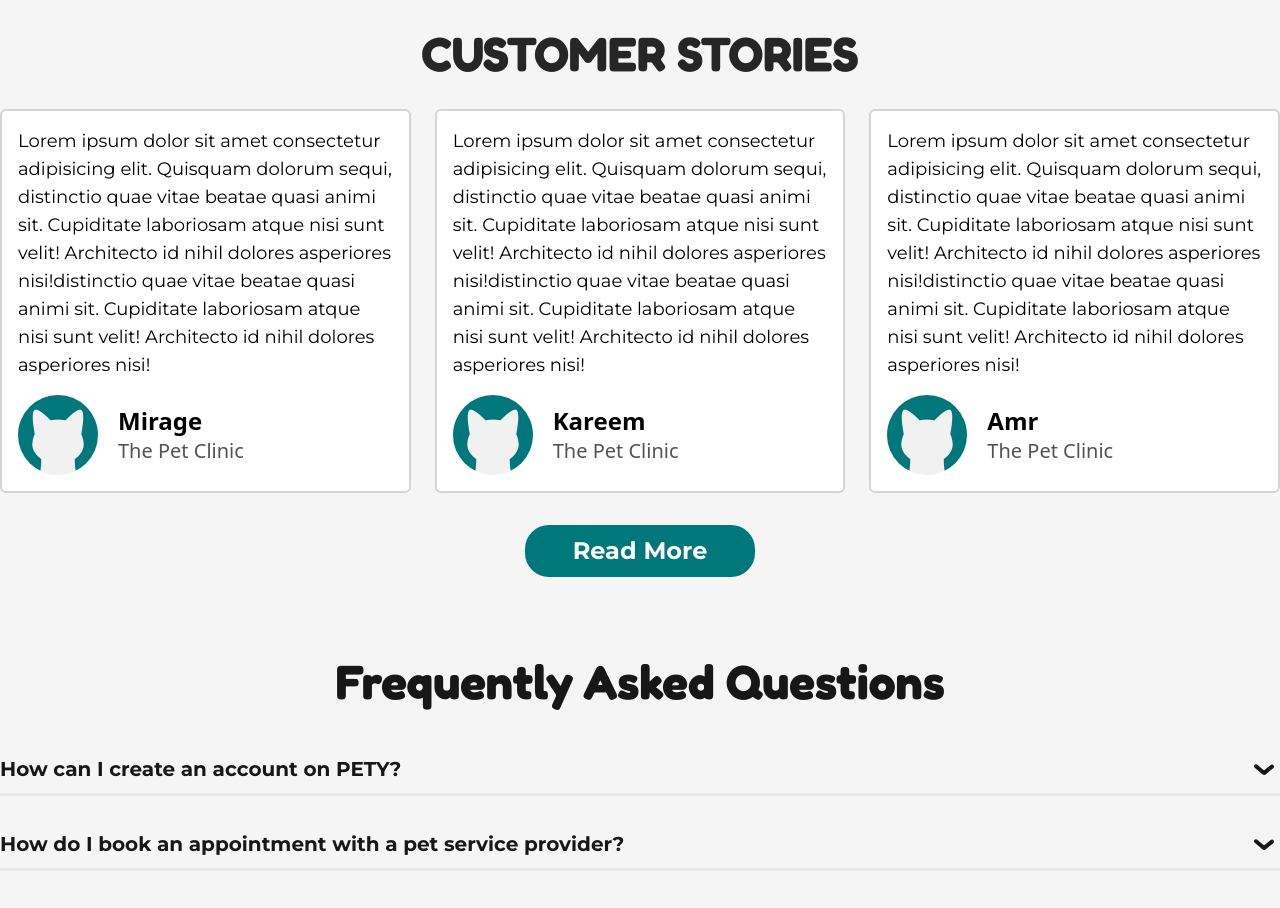
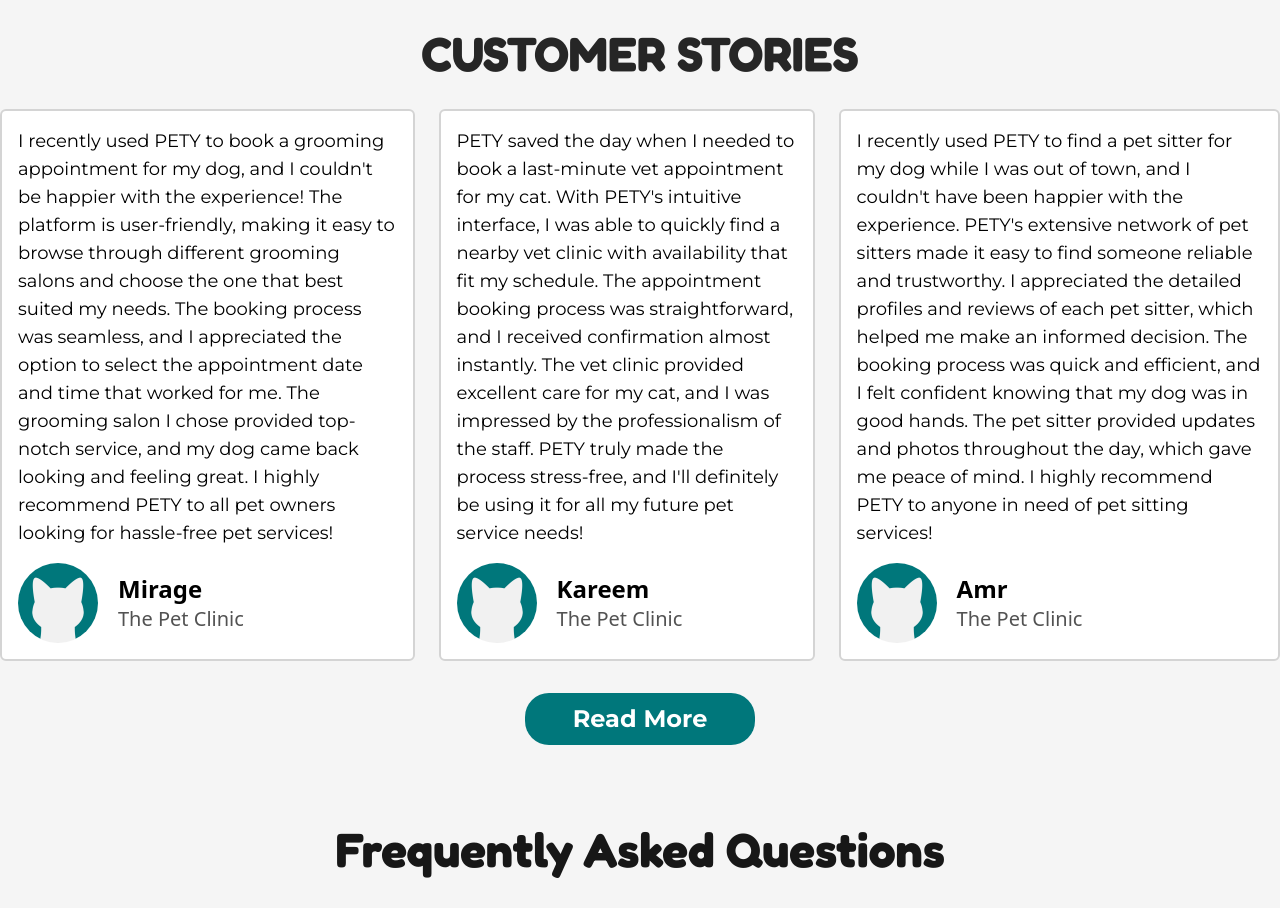
Before and after one commit to AhmedZahran15/Pety---Pet-Care, a React (Vite) app: page / in a window 1280 px wide. Shown: the part 1860-2768 px from the top of the page. Built offline with nearby package versions, Linux system fonts and the light colour scheme; no server answers; what react-geocode would draw is missing.

Commit message:
refactor: Update customer images in CustomerStories component

```diff
--- a/src/Pages/HomePage/CustomerStories.jsx
+++ b/src/Pages/HomePage/CustomerStories.jsx
@@ -1,4 +1,25 @@
 import CustomerStory from "./CustomerStory";
+
+const Stories = [
+  {
+    name: "Mirage",
+    image: "/userImage.png",
+    title: "The Pet Clinic",
+    text: "I recently used PETY to book a grooming appointment for my dog, and I couldn't be happier with the experience! The platform is user-friendly, making it easy to browse through different grooming salons and choose the one that best suited my needs. The booking process was seamless, and I appreciated the option to select the appointment date and time that worked for me. The grooming salon I chose provided top-notch service, and my dog came back looking and feeling great. I highly recommend PETY to all pet owners looking for hassle-free pet services!",
+  },
+  {
+    name: "Kareem",
+    image: "/userImage.png",
+    title: "The Pet Clinic",
+    text: "PETY saved the day when I needed to book a last-minute vet appointment for my cat. With PETY's intuitive interface, I was able to quickly find a nearby vet clinic with availability that fit my schedule. The appointment booking process was straightforward, and I received confirmation almost instantly. The vet clinic provided excellent care for my cat, and I was impressed by the professionalism of the staff. PETY truly made the process stress-free, and I'll definitely be using it for all my future pet service needs!",
+  },
+  {
+    name: "Amr",
+    image: "/userImage.png",
+    title: "The Pet Clinic",
+    text: "I recently used PETY to find a pet sitter for my dog while I was out of town, and I couldn't have been happier with the experience. PETY's extensive network of pet sitters made it easy to find someone reliable and trustworthy. I appreciated the detailed profiles and reviews of each pet sitter, which helped me make an informed decision. The booking process was quick and efficient, and I felt confident knowing that my dog was in good hands. The pet sitter provided updates and photos throughout the day, which gave me peace of mind. I highly recommend PETY to anyone in need of pet sitting services!",
+  },
+];
 
 const CustomerStories = () => {
   return (
@@ -7,21 +28,15 @@
         CUSTOMER STORIES
       </h1>
       <div className=" flex flex-col gap-6 lg:flex-row">
-        <CustomerStory
-          name="Mirage"
-          image="/userImage.png"
-          title="The Pet Clinic"
-        />
-        <CustomerStory
-          name="Kareem"
-          image="/userImage.png"
-          title="The Pet Clinic"
-        />
-        <CustomerStory
-          name="Amr"
-          image="/userImage.png"
-          title="The Pet Clinic"
-        />
+        {Stories.map((story, index) => (
+          <CustomerStory
+            key={index}
+            name={story.name}
+            image={story.image}
+            title={story.title}
+            text={story.text}
+          />
+        ))}
       </div>
 
       <button className="w-fit rounded-3xl bg-primary px-4 py-2 text-center font-['Montserrat'] text-2xl font-bold text-white transition-all duration-300 hover:bg-[#015d61]  sm:px-12  sm:py-2.5">
```
